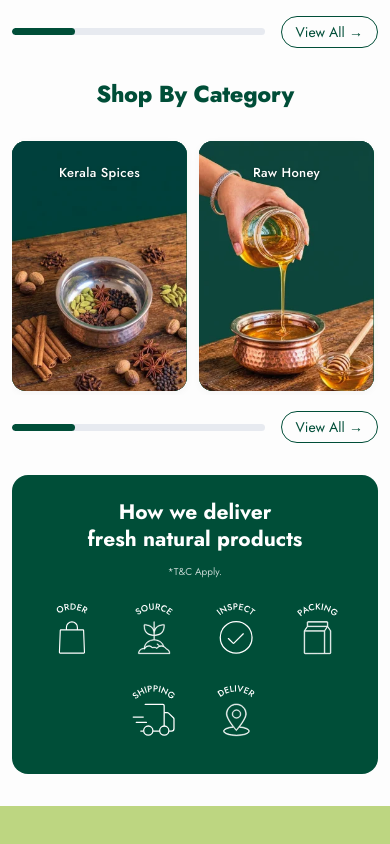
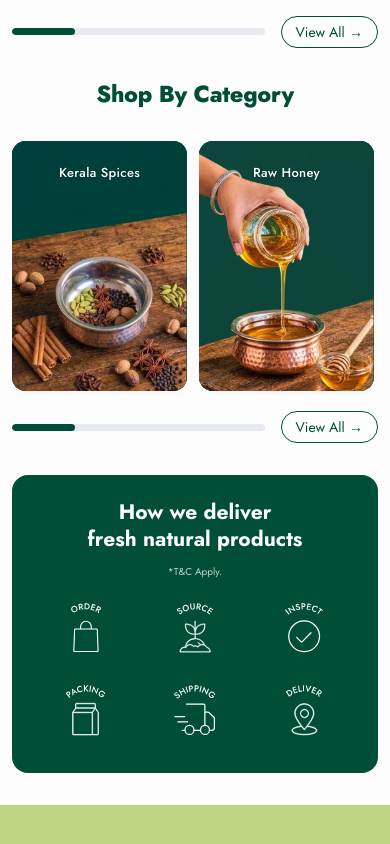
Before and after one commit to prakrithi2026/prakrithi, a React (Vite) app in the folder frondend/: page / in a window 390 px wide. Shown: the part 1150-1994 px from the top of the page. Built offline with nearby package versions, Linux system fonts and the light colour scheme; no server answers; a web font is replaced by a local one.

Commit message:
fix(storefront): display 3 delivery steps per row in mobile view

```diff
--- a/frondend/src/components/storefront/DeliverySection.css
+++ b/frondend/src/components/storefront/DeliverySection.css
@@ -215,29 +215,51 @@
   }
 
   .delivery-steps {
-    flex-wrap: wrap;
-    gap: 14px;
+    display: grid;
+    grid-template-columns: repeat(3, 1fr);
+    gap: 18px 12px;
+    justify-items: center;
+    align-items: center;
     justify-content: center;
-    margin-left: 0;
+    width: 100%;
+    max-width: 360px;
+    margin: 0 auto;
   }
 
   .step-icon {
-    width: 68px;
-    height: 68px;
+    width: clamp(60px, 18vw, 76px);
+    height: clamp(60px, 18vw, 76px);
   }
 
   .step-icon-img {
-    width: 68px;
-    height: 68px;
-    max-width: 68px;
-    max-height: 68px;
+    width: 100%;
+    height: 100%;
+    max-width: 76px;
+    max-height: 76px;
+    object-fit: contain;
   }
 
   .delivery-step {
-    min-width: 68px;
+    width: 100%;
+    min-width: 0;
+    display: flex;
+    justify-content: center;
+    align-items: center;
   }
 
   .step-arrow {
     display: none;
   }
 }
+
+@media (max-width: 480px) {
+  .delivery-steps {
+    gap: 16px 8px;
+    max-width: 320px;
+  }
+
+  .step-icon {
+    width: clamp(56px, 17vw, 68px);
+    height: clamp(56px, 17vw, 68px);
+  }
+}
```
